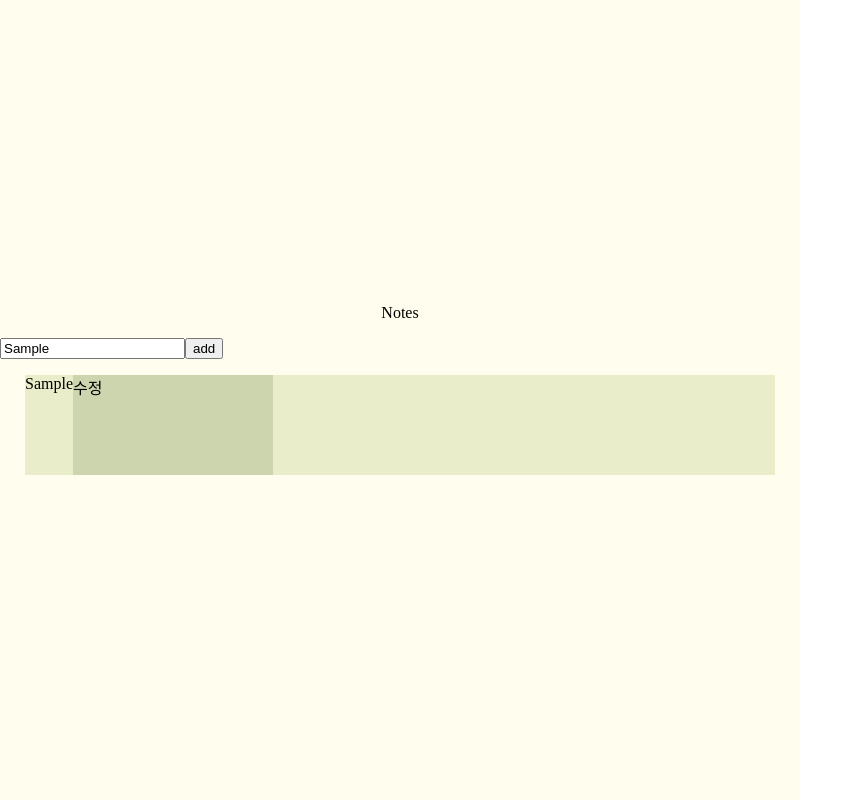
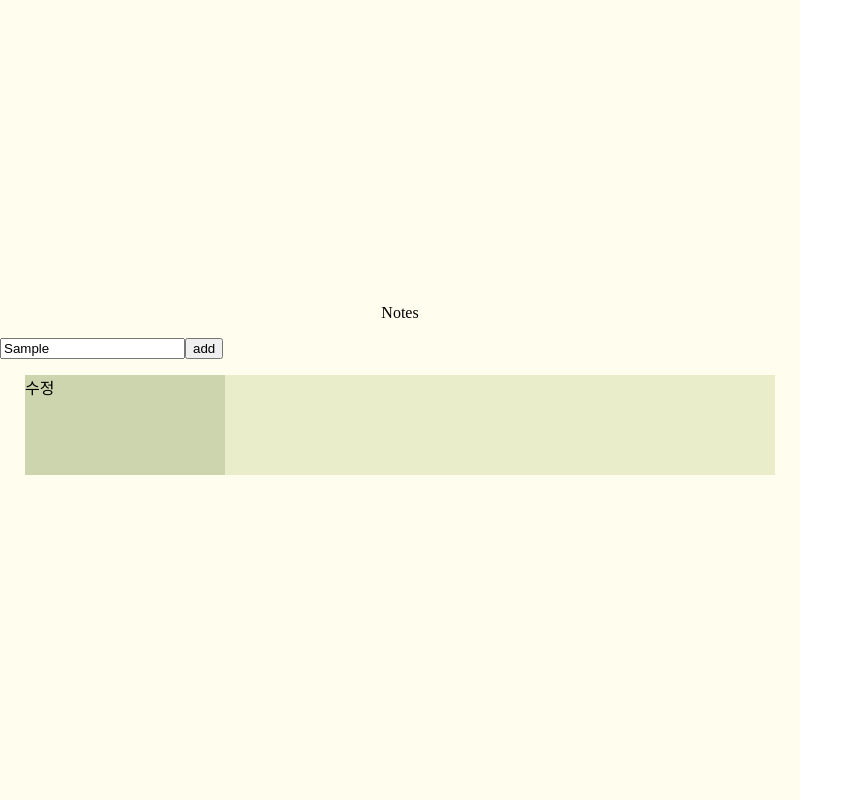
Before and after one commit to nathan29849/whatever-note, a React (Create React App) app in the folder FE/front/: page / in a window 1280 px wide. Both pictures are taken after typing "Sample" into the empty fields and a click on the button "add". Shown: the whole page, without its empty margins (0-863 px from the left). Built offline with nearby package versions, Linux system fonts and the light colour scheme.

Commit message:
[fix] no2 useEffect로 인한 버그 수정

```diff
--- a/FE/front/package.json
+++ b/FE/front/package.json
@@ -13,7 +13,7 @@
     "react": "^18.2.0",
     "react-dom": "^18.2.0",
     "react-scripts": "5.0.1",
-    "sass": "^1.54.8",
+    "styled-components": "^5.3.5",
     "typescript": "^4.8.2",
     "web-vitals": "^2.1.4"
   },
--- a/FE/front/src/App.js
+++ b/FE/front/src/App.js
@@ -1,4 +1,5 @@
 import "./style/style.css";
+import styled from "styled-components";
 import Collection from "./component/collection";
 
 function App() {
@@ -9,5 +10,4 @@ function App() {
         </div>
     );
 }
-
 export default App;
--- a/FE/front/src/component/collection.js
+++ b/FE/front/src/component/collection.js
@@ -1,4 +1,5 @@
 import { useState } from "react";
+import Draggable from "./draggable";
 
 export default function Collection() {
     const [newNoteName, setnewNoteName] = useState("");
@@ -50,7 +51,9 @@ export default function Collection() {
                     return (
                         <li key={e.id} className="note">
                             {e.name}
-                            <div className="note--edit-btn">수정</div>
+                            <Draggable>
+                                <div className="note--edit-btn">수정</div>
+                            </Draggable>
                         </li>
                     );
                 })}
--- /dev/null
+++ b/FE/front/src/component/draggable.js
@@ -0,0 +1,80 @@
+import { useState, useMemo, useCallback, useEffect } from "react";
+
+const POSITION = { x: 0, y: 0 };
+
+function Draggable({ children }) {
+    const [mouseState, setMouseState] = useState({
+        isDragging: false,
+        origin: { x: 0, y: 0 },
+        translation: { x: 0, y: 0 },
+    });
+
+    const handleMouseDown = useCallback(({ clientX, clientY }) => {
+        const origin = { x: clientX, y: clientY };
+
+        console.log("start with" + clientX + clientY);
+        setMouseState((mouseState) => ({
+            ...mouseState,
+            origin,
+            isDragging: true,
+        }));
+    }, []);
+
+    const handleMouseMove = useCallback(({ clientX, clientY }) => {
+        const translation = {
+            x: clientX,
+            y: 0,
+        };
+
+        console.log(clientX, clientY);
+        console.log(mouseState.origin.x, mouseState.origin.y);
+
+        setMouseState((mouseState) => ({
+            ...mouseState,
+            translation,
+        }));
+
+        console.log("why" + mouseState.isDragging);
+    }, []);
+
+    const handleMouseUp = useCallback(() => {
+        setMouseState((mouseState) => ({
+            ...mouseState,
+            translation: POSITION,
+            isDragging: false,
+        }));
+
+        console.log(mouseState.isDragging);
+    }, []);
+
+    useEffect(() => {
+        if (mouseState.isDragging === true) {
+            window.addEventListener("mousemove", handleMouseMove);
+            window.addEventListener("mouseup", handleMouseUp);
+            console.log("start");
+        } else if (mouseState.isDragging === false) {
+            window.removeEventListener("mousemove", handleMouseMove);
+            window.removeEventListener("mouseup", handleMouseUp);
+            console.log("end");
+        }
+    }, [mouseState.isDragging, handleMouseMove, handleMouseUp]);
+
+    const styles = useMemo(
+        () => ({
+            cursor: mouseState.isDragging ? "-webkit-grabbing" : "-webkit-",
+            transform: `translate(${mouseState.translation.x}px, ${mouseState.translation.y}px)`,
+            transition: mouseState.isDragging ? "none" : "transform 50ms",
+            zIndex: 1,
+            position: "absolute",
+        }),
+        [mouseState.isDragging, mouseState.translation]
+    );
+
+    return (
+        <div style={styles} onMouseDown={handleMouseDown}>
+            {children}
+        </div>
+    );
+}
+
+export default Draggable;
--- a/FE/front/src/style/style.scss
+++ /dev/null
@@ -1,37 +0,0 @@
-$light-yellow: #F1C685;
-$pale-yellow: #FFFDEE;
-$ivory-yellow: #FFFDEE;
-$light-green: #CCD5AE;
-$pale-green: #E9EDC9;
-
-.App{
-    height: 100vh;
-    width: 800px;
-    display: flex;
-    flex-direction: column;
-    align-items: center;
-    justify-content: center;
-
-    background-color: $ivory-yellow;
-}
-
-.note-collection{
-    display: flex;
-    flex-direction: column;
-    justify-content: center;
-    padding: 0 25px 0 25px;
-}
-.note{
-    background-color: $pale-green;
-    display: flex;
-    width: 750px;
-    height: 100px;
-    margin-bottom: 22px;
-    list-style: none;
-    &--edit-btn{
-        width: 200px;
-        height: 100px;
-        background-color: $light-green;
-        border: 1px;
-    }
-}
```
Also changed, not shown: FE/front/src/component/draggable.txt (added), 1 other file (tests, documents, lock files or other folders).
